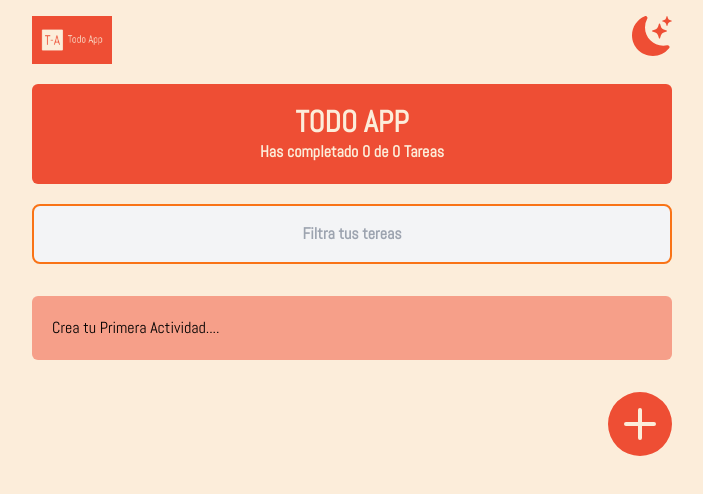
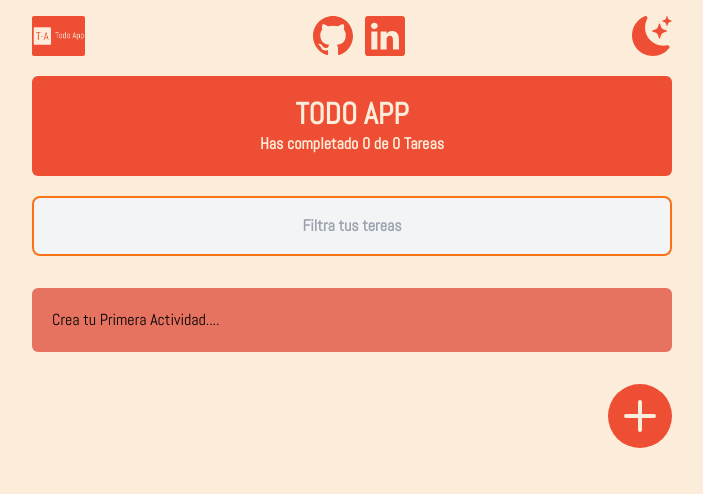
Before and after one commit to renier1989/todo-app, a React (Create React App) app: page / in a window 1280 px wide. Shown: the top 494 px of the page, without its empty margins (288-991 px from the left). Built offline with nearby package versions, Linux system fonts and the light colour scheme; a web font is replaced by a local one.

Commit message:
ajustes finales con el diseño y el dark mode

```diff
--- a/public/css/styles.css
+++ b/public/css/styles.css
@@ -509,6 +509,9 @@ video {
 .mt-3 {
   margin-top: 0.75rem;
 }
+.mb-28 {
+  margin-bottom: 7rem;
+}
 .flex {
   display: flex;
 }
@@ -524,6 +527,9 @@ video {
 .h-11 {
   height: 2.75rem;
 }
+.h-full {
+  height: 100%;
+}
 .h-10 {
   height: 2.5rem;
 }
@@ -536,8 +542,8 @@ video {
 .h-5 {
   height: 1.25rem;
 }
-.h-full {
-  height: 100%;
+.h-1\/2 {
+  height: 50%;
 }
 .w-16 {
   width: 4rem;
@@ -550,6 +556,9 @@ video {
 }
 .w-5\/6 {
   width: 83.333333%;
+}
+.w-1\/12 {
+  width: 8.333333%;
 }
 .w-20 {
   width: 5rem;
@@ -591,6 +600,14 @@ video {
   margin-right: calc(5rem * var(--tw-space-x-reverse));
   margin-left: calc(5rem * calc(1 - var(--tw-space-x-reverse)));
 }
+.space-x-3 > :not([hidden]) ~ :not([hidden]) {
+  --tw-space-x-reverse: 0;
+  margin-right: calc(0.75rem * var(--tw-space-x-reverse));
+  margin-left: calc(0.75rem * calc(1 - var(--tw-space-x-reverse)));
+}
+.overflow-auto {
+  overflow: auto;
+}
 .overflow-y-auto {
   overflow-y: auto;
 }
@@ -631,18 +648,28 @@ video {
   background-color: rgb(255 255 255 / var(--tw-bg-opacity));
 }
 .bg-primary-light {
-  background-color: #ee4e347d;
+  --tw-bg-opacity: 1;
+  background-color: rgb(230 114 96 / var(--tw-bg-opacity));
 }
 .bg-gray-100 {
   --tw-bg-opacity: 1;
   background-color: rgb(243 244 246 / var(--tw-bg-opacity));
 }
-.bg-gray-600 {
+.bg-gray-900 {
   --tw-bg-opacity: 1;
-  background-color: rgb(75 85 99 / var(--tw-bg-opacity));
+  background-color: rgb(17 24 39 / var(--tw-bg-opacity));
 }
-.bg-opacity-50 {
-  --tw-bg-opacity: 0.5;
+.bg-opacity-60 {
+  --tw-bg-opacity: 0.6;
+}
+.bg-logo {
+  background-image: url('../img/logo.png');
+}
+.bg-cover {
+  background-size: cover;
+}
+.bg-center {
+  background-position: center;
 }
 .fill-current {
   fill: currentColor;
@@ -707,9 +734,9 @@ video {
   --tw-text-opacity: 1;
   color: rgb(252 237 218 / var(--tw-text-opacity));
 }
-.text-secondary-light {
+.text-gray-600 {
   --tw-text-opacity: 1;
-  color: rgb(255 249 241 / var(--tw-text-opacity));
+  color: rgb(75 85 99 / var(--tw-text-opacity));
 }
 .text-gray-700 {
   --tw-text-opacity: 1;
@@ -717,7 +744,7 @@ video {
 }
 .text-primary-dark {
   --tw-text-opacity: 1;
-  color: rgb(193 50 27 / var(--tw-text-opacity));
+  color: rgb(201 62 44 / var(--tw-text-opacity));
 }
 .line-through {
   text-decoration-line: line-through;
@@ -742,7 +769,7 @@ video {
   outline-color: #dc2626;
 }
 .outline-primary-light {
-  outline-color: #ee4e347d;
+  outline-color: #E67260;
 }
 .outline-primary {
   outline-color: #EE4E34;
@@ -756,30 +783,82 @@ video {
 }
 .hover\:bg-secondary-dark:hover {
   --tw-bg-opacity: 1;
-  background-color: rgb(205 192 175 / var(--tw-bg-opacity));
+  background-color: rgb(241 226 208 / var(--tw-bg-opacity));
 }
 .hover\:text-primary-dark:hover {
   --tw-text-opacity: 1;
-  color: rgb(193 50 27 / var(--tw-text-opacity));
+  color: rgb(201 62 44 / var(--tw-text-opacity));
 }
 .hover\:text-secondary-dark:hover {
   --tw-text-opacity: 1;
-  color: rgb(205 192 175 / var(--tw-text-opacity));
+  color: rgb(241 226 208 / var(--tw-text-opacity));
 }
-.hover\:text-secondary:hover {
+.hover\:text-gray-500:hover {
   --tw-text-opacity: 1;
-  color: rgb(252 237 218 / var(--tw-text-opacity));
+  color: rgb(107 114 128 / var(--tw-text-opacity));
 }
 .hover\:text-red-700:hover {
   --tw-text-opacity: 1;
   color: rgb(185 28 28 / var(--tw-text-opacity));
 }
 .focus\:outline-primary-dark:focus {
-  outline-color: #c1321b;
+  outline-color: #C93E2C;
+}
+.dark .dark\:border-gray-200 {
+  --tw-border-opacity: 1;
+  border-color: rgb(229 231 235 / var(--tw-border-opacity));
+}
+.dark .dark\:bg-gray-600 {
+  --tw-bg-opacity: 1;
+  background-color: rgb(75 85 99 / var(--tw-bg-opacity));
+}
+.dark .dark\:bg-gray-500 {
+  --tw-bg-opacity: 1;
+  background-color: rgb(107 114 128 / var(--tw-bg-opacity));
 }
 .dark .dark\:bg-gray-700 {
   --tw-bg-opacity: 1;
   background-color: rgb(55 65 81 / var(--tw-bg-opacity));
+}
+.dark .dark\:bg-logoDark {
+  background-image: url('../img/logo-dark.png');
+}
+.dark .dark\:text-gray-500 {
+  --tw-text-opacity: 1;
+  color: rgb(107 114 128 / var(--tw-text-opacity));
+}
+.dark .dark\:text-secondary {
+  --tw-text-opacity: 1;
+  color: rgb(252 237 218 / var(--tw-text-opacity));
+}
+.dark .dark\:text-gray-400 {
+  --tw-text-opacity: 1;
+  color: rgb(156 163 175 / var(--tw-text-opacity));
+}
+.dark .dark\:outline-gray-800 {
+  outline-color: #1f2937;
+}
+.dark .dark\:outline-white {
+  outline-color: #fff;
+}
+.dark .dark\:hover\:bg-gray-500:hover {
+  --tw-bg-opacity: 1;
+  background-color: rgb(107 114 128 / var(--tw-bg-opacity));
+}
+.dark .dark\:hover\:bg-gray-600:hover {
+  --tw-bg-opacity: 1;
+  background-color: rgb(75 85 99 / var(--tw-bg-opacity));
+}
+.dark .dark\:hover\:text-gray-600:hover {
+  --tw-text-opacity: 1;
+  color: rgb(75 85 99 / var(--tw-text-opacity));
+}
+.dark .dark\:hover\:text-gray-300:hover {
+  --tw-text-opacity: 1;
+  color: rgb(209 213 219 / var(--tw-text-opacity));
+}
+.dark .dark\:focus\:outline-gray-800:focus {
+  outline-color: #1f2937;
 }
 @media (min-width: 768px) {
 
@@ -789,6 +868,10 @@ video {
   }
 }
 @media (min-width: 1024px) {
+
+  .lg\:mb-20 {
+    margin-bottom: 5rem;
+  }
 
   .lg\:flex {
     display: flex;
--- a/src/js/CreateTodoButton.js
+++ b/src/js/CreateTodoButton.js
@@ -17,7 +17,7 @@ function CreateTodoButton(props) {
           viewBox="0 0 16 16"
         >
           <path
-            className="fill-current text-primary hover:text-primary-dark text-center"
+            className="fill-current text-primary hover:text-primary-dark text-center dark:text-gray-500 dark:hover:text-gray-600"
             d="M16 8A8 8 0 1 1 0 8a8 8 0 0 1 16 0zM8.5 4.5a.5.5 0 0 0-1 0v3h-3a.5.5 0 0 0 0 1h3v3a.5.5 0 0 0 1 0v-3h3a.5.5 0 0 0 0-1h-3v-3z"
           />
         </svg>
--- a/src/js/FooterMobile.js
+++ b/src/js/FooterMobile.js
@@ -5,7 +5,7 @@ function FooterMobile(props) {
         props.setOpenModal(prevState => !prevState)
     }
 return (
-    <div className="bg-primary w-full h-16 fixed left-0 bottom-0 shadow-md flex space-x-8 items-center justify-center lg:hidden">
+    <div className="bg-primary w-full h-16 fixed left-0 bottom-0 shadow-md flex space-x-8 items-center justify-center lg:hidden dark:bg-gray-600">
     <a href="#" className="">
         <svg
         onClick={buttonClick}
--- a/src/js/Header.js
+++ b/src/js/Header.js
@@ -1,26 +1,51 @@
 import React from "react";
-import logo from '../img/logo.png';
+import logo from "../img/logo.png";
+import logoDark from "../img/logo-dark.png";
 
 function Header(props) {
   return (
     <nav className="">
       <div className="hidden  md:my-4 lg:flex">
         <div className="w-full text-center justify-between flex">
-          <div>
-            <img className="w-20" src={logo}/>
+          <div className="w-1/12 h-full rounded-sm  bg-cover bg-center bg-logo dark:bg-logoDark">
+            {/* <img className="w-20" src={logo} /> */}
           </div>
-          {/* <h1>
+          {/* Icono centrales */}
+          <div className="text-center justify-between flex space-x-3">
+            {/* Icono de GitHub */}
+            <a href="https://github.com/renier1989/todo-app" target="_blank">
               <svg
                 xmlns="http://www.w3.org/2000/svg"
+                width="16"
+                height="16"
                 fill="currentColor"
-              className="bi bi-card-checklist w-10 h-10"
+                className="bi bi-moon-stars-fill w-10 h-10 cursor-pointer"
                 viewBox="0 0 16 16"
               >
-              <path d="M14.5 3a.5.5 0 0 1 .5.5v9a.5.5 0 0 1-.5.5h-13a.5.5 0 0 1-.5-.5v-9a.5.5 0 0 1 .5-.5h13zm-13-1A1.5 1.5 0 0 0 0 3.5v9A1.5 1.5 0 0 0 1.5 14h13a1.5 1.5 0 0 0 1.5-1.5v-9A1.5 1.5 0 0 0 14.5 2h-13z" />
-              <path d="M7 5.5a.5.5 0 0 1 .5-.5h5a.5.5 0 0 1 0 1h-5a.5.5 0 0 1-.5-.5zm-1.496-.854a.5.5 0 0 1 0 .708l-1.5 1.5a.5.5 0 0 1-.708 0l-.5-.5a.5.5 0 1 1 .708-.708l.146.147 1.146-1.147a.5.5 0 0 1 .708 0zM7 9.5a.5.5 0 0 1 .5-.5h5a.5.5 0 0 1 0 1h-5a.5.5 0 0 1-.5-.5zm-1.496-.854a.5.5 0 0 1 0 .708l-1.5 1.5a.5.5 0 0 1-.708 0l-.5-.5a.5.5 0 0 1 .708-.708l.146.147 1.146-1.147a.5.5 0 0 1 .708 0z" />
+                <path
+                  className="fill-current text-primary dark:text-gray-500"
+                  d="M8 0C3.58 0 0 3.58 0 8c0 3.54 2.29 6.53 5.47 7.59.4.07.55-.17.55-.38 0-.19-.01-.82-.01-1.49-2.01.37-2.53-.49-2.69-.94-.09-.23-.48-.94-.82-1.13-.28-.15-.68-.52-.01-.53.63-.01 1.08.58 1.23.82.72 1.21 1.87.87 2.33.66.07-.52.28-.87.51-1.07-1.78-.2-3.64-.89-3.64-3.95 0-.87.31-1.59.82-2.15-.08-.2-.36-1.02.08-2.12 0 0 .67-.21 2.2.82.64-.18 1.32-.27 2-.27.68 0 1.36.09 2 .27 1.53-1.04 2.2-.82 2.2-.82.44 1.1.16 1.92.08 2.12.51.56.82 1.27.82 2.15 0 3.07-1.87 3.75-3.65 3.95.29.25.54.73.54 1.48 0 1.07-.01 1.93-.01 2.2 0 .21.15.46.55.38A8.012 8.012 0 0 0 16 8c0-4.42-3.58-8-8-8z"
+                />
               </svg>
-          </h1> */}
+            </a>
+            {/* Icono de Linkedin */}
+            <a href="https://www.linkedin.com/in/renier-vargas-0a971b125/" target="_blank">
+              <svg
+                xmlns="http://www.w3.org/2000/svg"
+                width="16"
+                height="16"
+                fill="currentColor"
+                className="bi bi-moon-stars-fill w-10 h-10 cursor-pointer bi bi-linkedin"
+                viewBox="0 0 16 16"
+              >
+                <path
+                className="fill-current text-primary dark:text-gray-500"
+                d="M0 1.146C0 .513.526 0 1.175 0h13.65C15.474 0 16 .513 16 1.146v13.708c0 .633-.526 1.146-1.175 1.146H1.175C.526 16 0 15.487 0 14.854V1.146zm4.943 12.248V6.169H2.542v7.225h2.401zm-1.2-8.212c.837 0 1.358-.554 1.358-1.248-.015-.709-.52-1.248-1.342-1.248-.822 0-1.359.54-1.359 1.248 0 .694.521 1.248 1.327 1.248h.016zm4.908 8.212V9.359c0-.216.016-.432.08-.586.173-.431.568-.878 1.232-.878.869 0 1.216.662 1.216 1.634v3.865h2.401V9.25c0-2.22-1.184-3.252-2.764-3.252-1.274 0-1.845.7-2.165 1.193v.025h-.016a5.54 5.54 0 0 1 .016-.025V6.169h-2.4c.03.678 0 7.225 0 7.225h2.4z" />
+              </svg>
+            </a>
+          </div>
           <h1 id="toggle" onClick={props.changeDarkMode}>
+            {/* Icono de DarkMode */}
             <svg
               xmlns="http://www.w3.org/2000/svg"
               fill="currentColor"
@@ -28,11 +53,11 @@ function Header(props) {
               viewBox="0 0 16 16"
             >
               <path
-                className="fill-current text-primary"
+                className="fill-current text-primary dark:text-gray-500"
                 d="M6 .278a.768.768 0 0 1 .08.858 7.208 7.208 0 0 0-.878 3.46c0 4.021 3.278 7.277 7.318 7.277.527 0 1.04-.055 1.533-.16a.787.787 0 0 1 .81.316.733.733 0 0 1-.031.893A8.349 8.349 0 0 1 8.344 16C3.734 16 0 12.286 0 7.71 0 4.266 2.114 1.312 5.124.06A.752.752 0 0 1 6 .278z"
               />
               <path
-                className="fill-current text-primary"
+                className="fill-current text-primary dark:text-gray-500"
                 d="M10.794 3.148a.217.217 0 0 1 .412 0l.387 1.162c.173.518.579.924 1.097 1.097l1.162.387a.217.217 0 0 1 0 .412l-1.162.387a1.734 1.734 0 0 0-1.097 1.097l-.387 1.162a.217.217 0 0 1-.412 0l-.387-1.162A1.734 1.734 0 0 0 9.31 6.593l-1.162-.387a.217.217 0 0 1 0-.412l1.162-.387a1.734 1.734 0 0 0 1.097-1.097l.387-1.162zM13.863.099a.145.145 0 0 1 .274 0l.258.774c.115.346.386.617.732.732l.774.258a.145.145 0 0 1 0 .274l-.774.258a1.156 1.156 0 0 0-.732.732l-.258.774a.145.145 0 0 1-.274 0l-.258-.774a1.156 1.156 0 0 0-.732-.732l-.774-.258a.145.145 0 0 1 0-.274l.774-.258c.346-.115.617-.386.732-.732L13.863.1z"
               />
             </svg>
--- a/src/js/Modal/index.js
+++ b/src/js/Modal/index.js
@@ -3,7 +3,7 @@ import ReactDOM from 'react-dom';
 
 function Modal({ children }){
     return ReactDOM.createPortal(
-        <div className="modal fade fixed inset-0 grid h-full w-full place-items-center overflow-y-auto bg-gray-600 bg-opacity-50">
+        <div className="modal fade fixed inset-0 grid h-full w-full place-items-center overflow-y-auto bg-gray-900 bg-opacity-60">
             {children}
         </div>,
         document.getElementById('modal')
--- a/src/js/TodoCounter.js
+++ b/src/js/TodoCounter.js
@@ -7,7 +7,7 @@ function TodoCounter() {
 
     return (
         <React.Fragment>
-            <div className=' w-full h-1/3  bg-primary my-5 rounded-md p-5 text-center text-secondary'>
+            <div className=' w-full h-1/3  bg-primary my-5 rounded-md p-5 text-center text-secondary dark:bg-gray-500'>
                 <h2 className='font-extrabold text-3xl '> TODO APP</h2>
                 <h2 className='font-semibold '> Has completado {completedTodos} de {totalTodos} Tareas</h2>
             </div>
--- a/src/js/TodoList.js
+++ b/src/js/TodoList.js
@@ -2,7 +2,7 @@ import React from  'react';
 
 function TodoList(props) {
     return (
-        <section className="bg-primary-light rounded-md p-5 my-8">
+        <section className="bg-primary-light rounded-md p-5 my-8 dark:bg-gray-500">
             <ul>
                 {props.children}
             </ul>
--- a/src/js/TodoSearch.js
+++ b/src/js/TodoSearch.js
@@ -15,7 +15,7 @@ function TodoSearch() {
     return  (
         <div className='w-full flex justify-center'>
             <input
-            className=' w-full bg-gray-100 rounded-lg outline-1 outline-primary p-4 border-2 border-orange-500 text-center font-semibold'
+            className=' w-full bg-gray-100 rounded-lg outline-1 outline-primary p-4 border-2 border-orange-500 text-center font-semibold dark:bg-gray-500 dark:text-secondary dark:outline-white dark:border-gray-200'
             placeholder="Filtra tus tereas"
             value={searchValue}
             onChange={searchValues}
```
Also changed, not shown: public/index.html (+3 -16 lines), src/js/FormModal.js (+4 -4 lines), src/js/TodoItem.js (+4 -4 lines), tailwind.config.js (+8 -7 lines), public/img/logo-dark.png (added), public/img/logo.png (renamed from src/img/logo.png). Lines whose indentation alone changed are shown as unchanged.
